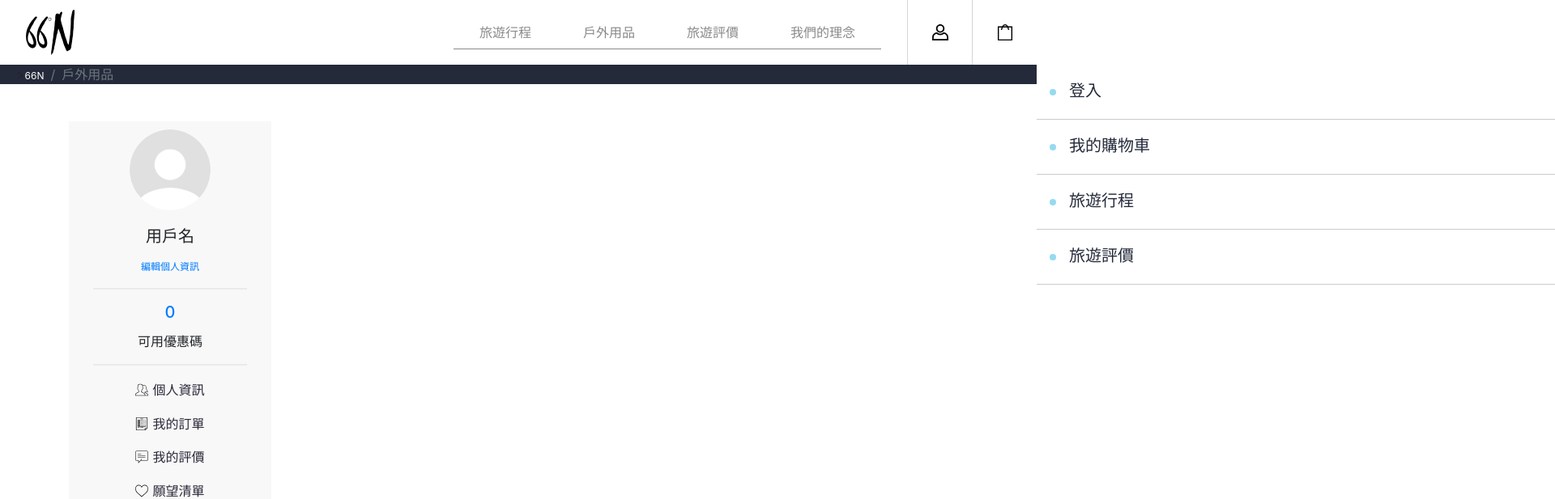
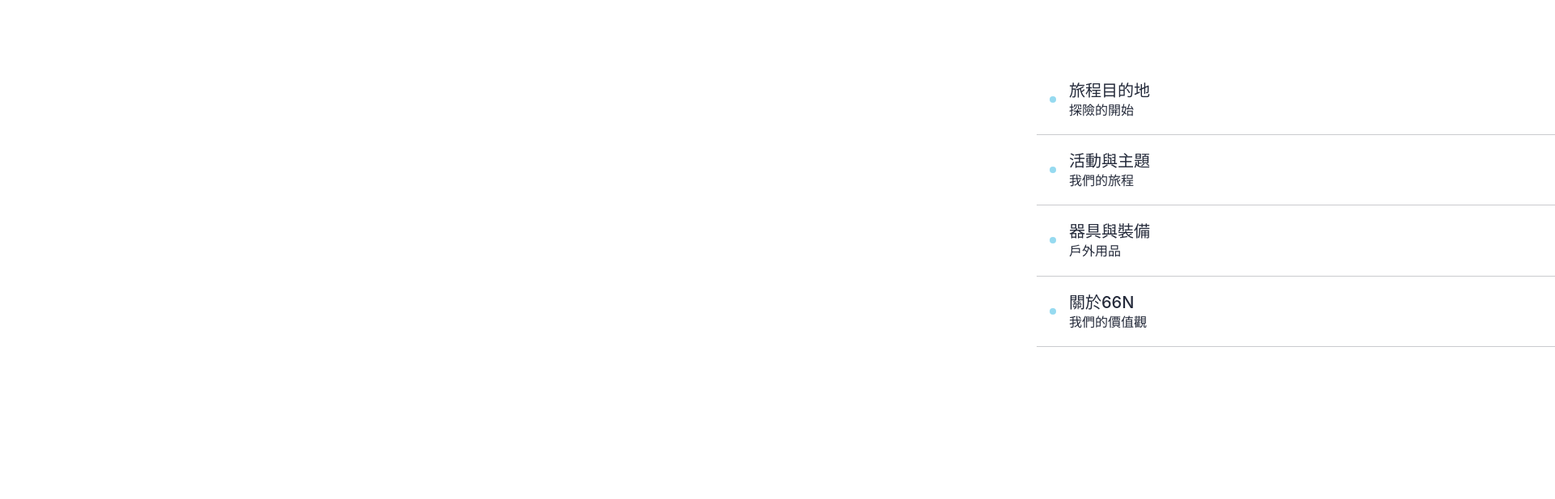
Before and after one commit to T-Bone1902/n66_dev, a React (Create React App) app: page / in a window 1280 px wide. Shown: the top 617 px of the page at 81% size, 1920 px wide, since content can reach past the window. Built offline with nearby package versions, Linux system fonts and the light colour scheme; no server answers; the HTML template or start-up script is replaced by a standard one.

Commit message:
20191108

```diff
--- a/src/App.js
+++ b/src/App.js
@@ -22,6 +22,8 @@ import Comment from "./page/comment/Comment.jsx";
 import DashBoard from "./page/dashboard/DashBoard";
 import Order from "./page/order/Order";
 import WishList from "./page/wishlist/WishList";
+import Home from "./page/Home/Home";
+
 //
 import { Route } from "react-router-dom";
 
@@ -42,13 +44,15 @@ class App extends React.Component {
         {/* <MemberCommentList /> */}
         {/* <CommentFilterBox /> */}
         {/* <CheckOutContent /> */}
-        {/* {<CommentModal />} */}
+        {/* <CommentModal /> */}
+        <NavBarHome />
 
         {/* page */}
         {/* <Comment /> */}
-        <DashBoard />
+        {/* <DashBoard /> */}
         {/* <Order /> */}
         {/* <WishList /> */}
+        {/* <Home /> */}
       </>
     );
   }
--- /dev/null
+++ b/src/page/Home/Home.jsx
@@ -0,0 +1,10 @@
+import React, { Component } from 'react';
+
+class Home extends Component {
+    state = {  }
+    render() {
+        return ( <h1>123</h1> );
+    }
+}
+
+export default Home;
```
